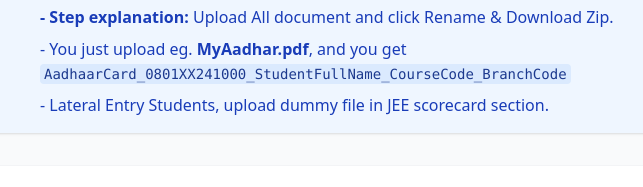
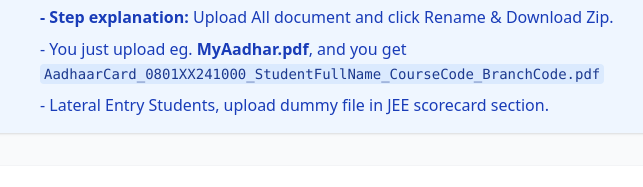
Before and after one commit to shivanshmishra123/PRD-Document-Rename, a website built with Vite: page index.html in a window 1280 px wide. Shown: the part 267-454 px from the top of the page, 176-819 px from the left. Built offline with nearby package versions, Linux system fonts and the light colour scheme.

Commit message:
final commit

```diff
--- a/index.html
+++ b/index.html
@@ -43,7 +43,7 @@
             <p>
               - You just upload eg. <strong>MyAadhar.pdf</strong>, and you get
               <code
-                class="bg-blue-100 px-1 py-0.5 rounded text-blue-900 font-mono text-sm">AadhaarCard_0801XX241000_StudentFullName_CourseCode_BranchCode</code>
+                class="bg-blue-100 px-1 py-0.5 rounded text-blue-900 font-mono text-sm">AadhaarCard_0801XX241000_StudentFullName_CourseCode_BranchCode.pdf</code>
             </p>
             <p>
               - Lateral Entry Students, upload dummy file in JEE scorecard section.
```
